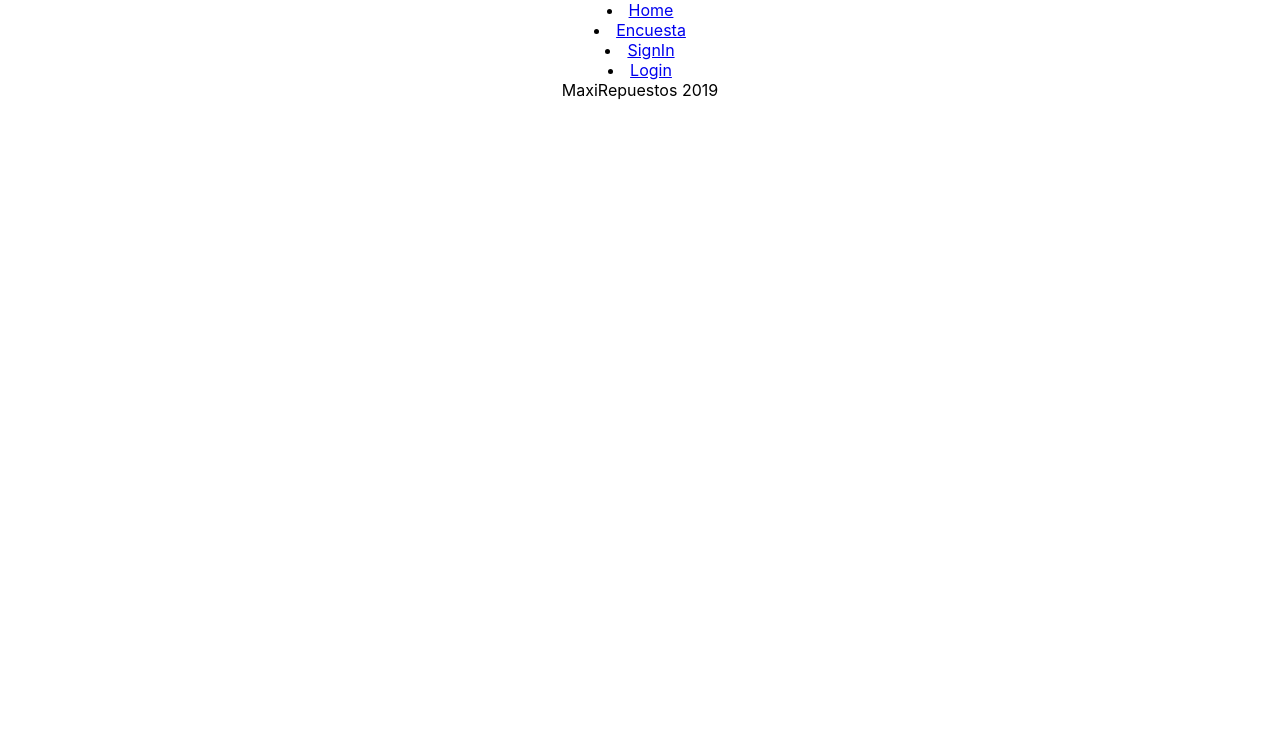
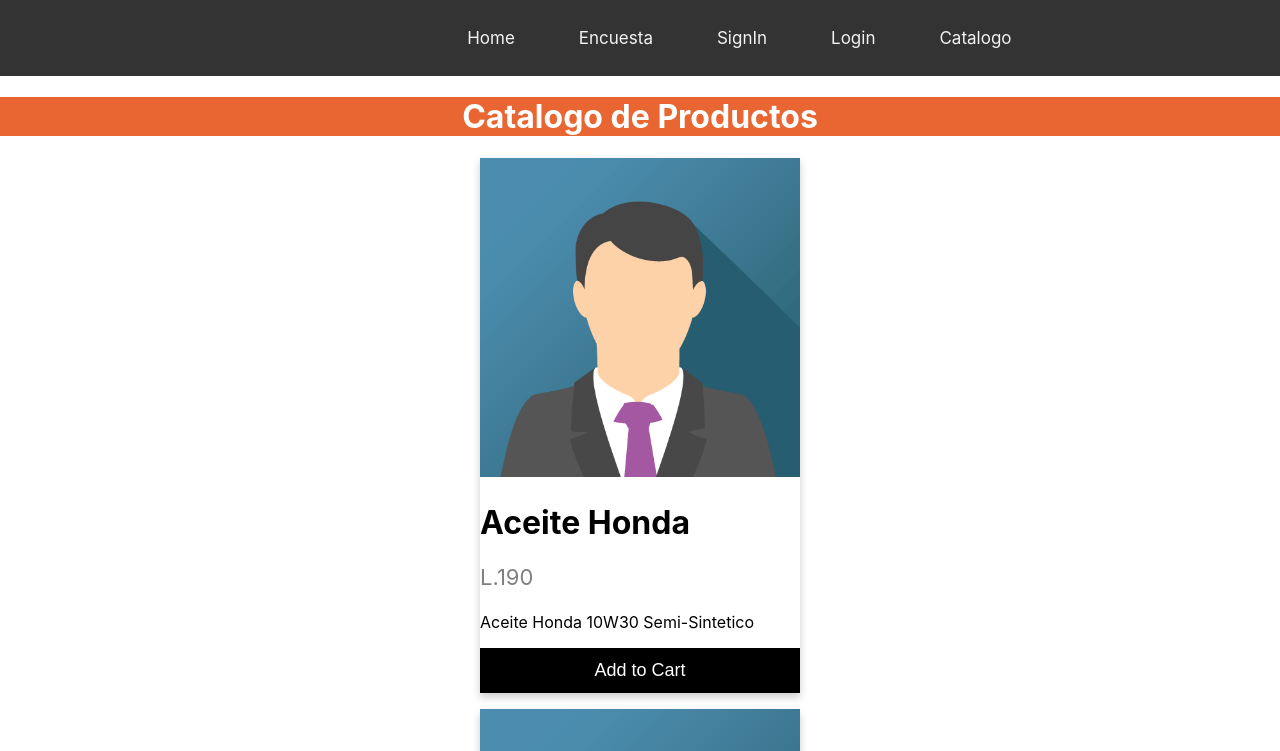
Before and after one commit to EuniAlex/sw201901_ProyectoFinal, a React (Create React App) app in the folder frontend/: page /catalogo in a window 1280 px wide. Shown: the top 751 px of the page. Built offline with nearby package versions, Linux system fonts and the light colour scheme.

Commit message:
Nav bar con estilo y comienzo de catalogo(BETA)

```diff
--- a/frontend/src/App.css
+++ b/frontend/src/App.css
@@ -1,3 +1,20 @@
-.Nav{
+
+.nav {
+  overflow: hidden;
+  background-color: #333;
+  padding-left: 34%;
+}
+
+.nav a {
+  float: left;
+  color: #f2f2f2;
   text-align: center;
+  padding: 14px 16px;
+  text-decoration: none;
+  font-size: 17px;
 }
+
+.nav a:hover {
+  background-color: #ddd;
+  color: black;
+}
--- a/frontend/src/App.js
+++ b/frontend/src/App.js
@@ -5,6 +5,7 @@
 import Login from './Components/pages/login/Login';
 import Footer from './Components/generics/footer/Footer';
 import SignIn from './Components/pages/signin/Signin';
+import Catalogo from './Components/pages/catalogo/Catalogo';
 import './App.css';
 
 function Home(){
@@ -15,17 +16,19 @@
   render (){
     return (
       <Router>
-        <div className="App">
-          <nav className="Nav">
-            <li><Link to="/">Home</Link> </li>
-            <li><Link to="/encuesta">Encuesta</Link> </li>
-            <li><Link to="/signin">SignIn</Link> </li>
-            <li><Link to="/login">Login</Link> </li>
+        <div className="app">
+          <nav className="nav">
+            <a><Link to="/">Home</Link> </a>
+            <a><Link to="/encuesta">Encuesta</Link> </a>
+            <a><Link to="/signin">SignIn</Link> </a>
+            <a><Link to="/login">Login</Link> </a>
+            <a><Link to="/catalogo">Catalogo</Link></a>
           </nav>
             <Route path="/" exact component={Home}></Route>
             <Route path="/encuesta" component={Encuesta}></Route>
             <Route path="/login" component={Login}></Route>
             <Route path="/signin" component={SignIn} />
+            <Route path="/catalogo" component={Catalogo} />
           <Footer></Footer>
         </div>
       </Router>
--- /dev/null
+++ b/frontend/src/Components/generics/card/Card.css
@@ -0,0 +1,35 @@
+.card {
+  box-shadow: 0 4px 8px 0 rgba(0,0,0,0.2);
+  transition: 0.5s;
+  width: 25%;
+  margin: auto;
+}
+
+.card:hover {
+  box-shadow: 0 9px 18px 0 rgba(0,0,0,0.2);
+}
+
+.price {
+  color: grey;
+  font-size: 22px;
+}
+
+.card button {
+  border: none;
+  outline: 0;
+  padding: 12px;
+  color: white;
+  background-color: #000;
+  text-align: center;
+  cursor: pointer;
+  width: 100%;
+  font-size: 18px;
+}
+
+.card button:hover {
+  opacity: 0.7;
+}
+
+.card img{
+  width:100%
+}
--- /dev/null
+++ b/frontend/src/Components/generics/card/Card.js
@@ -0,0 +1,40 @@
+import React, {Component} from 'react';
+import Image from './img_avatar.png';
+
+import './Card.css';
+
+class Card extends Component{
+  render(){
+      return(
+        <div className="card">
+          <img
+          src= {Image}
+          alt= {this.props.altmage || ''} />
+          <h1>{this.props.nomProducto || ''}</h1>
+          <p className="price">{this.props.precProducto || ''}</p>
+          <p>{this.props.descProducto || ''}</p>
+          <p><button>Add to Cart</button></p>
+      </div>
+      );
+  }
+}
+
+export default Card;
+
+
+
+
+
+// class Card extends Component{
+//   render(){
+//       return(
+//         <div className="card">
+//         <img src={Image} alt="Avatar"/>
+//         <h1>Aceite Honda</h1>
+//         <p className="price">L. 190.00</p>
+//         <p>Aceite Honda 10w30 semi-sintetico</p>
+//         <p><button>Add to Cart</button></p>
+//       </div>
+//       );
+//   }
+// }
--- /dev/null
+++ b/frontend/src/Components/pages/catalogo/Catalogo.js
@@ -0,0 +1,29 @@
+import React, {Component} from 'react';
+import Header from '../../generics/header/Header';
+import Body from '../../generics/body/Body';
+import Card from '../../generics/card/Card';
+//import Image from './img_avatar.png';
+import axios from 'axios';
+
+class Catalogo extends Component{
+    render(){
+        return(
+            <div>
+                <Header title= "Catalogo de Productos"></Header>
+                <Body>
+                  <Card
+                    //src={Image}
+                    alt="Aceite Honda"
+                    nomProducto = "Aceite Honda"
+                    precProducto = "L.190"
+                    descProducto = "Aceite Honda 10W30 Semi-Sintetico"
+                  />
+                  <Card
+                  />
+                </Body>
+            </div>
+        );
+    }
+}
+
+export default Catalogo;
```
Also changed, not shown: frontend/src/Components/generics/card/img_avatar.png (added).
